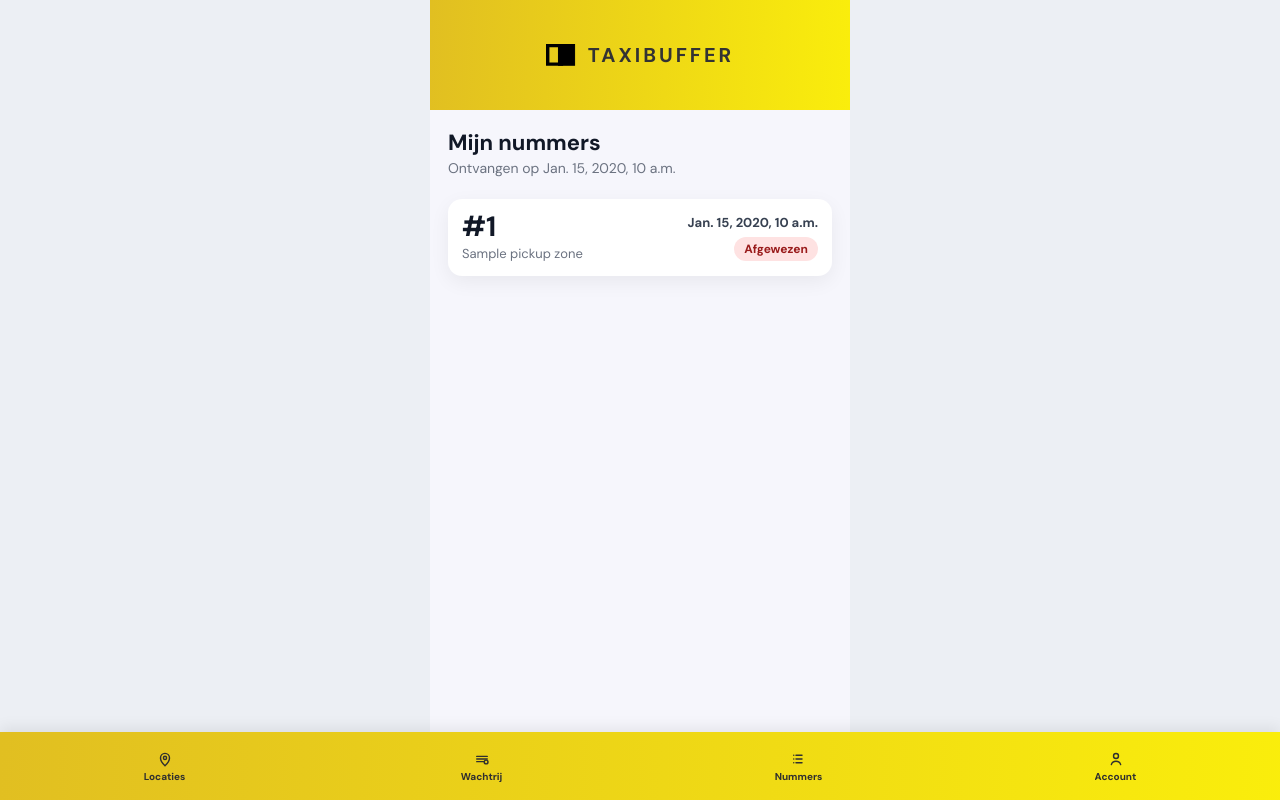
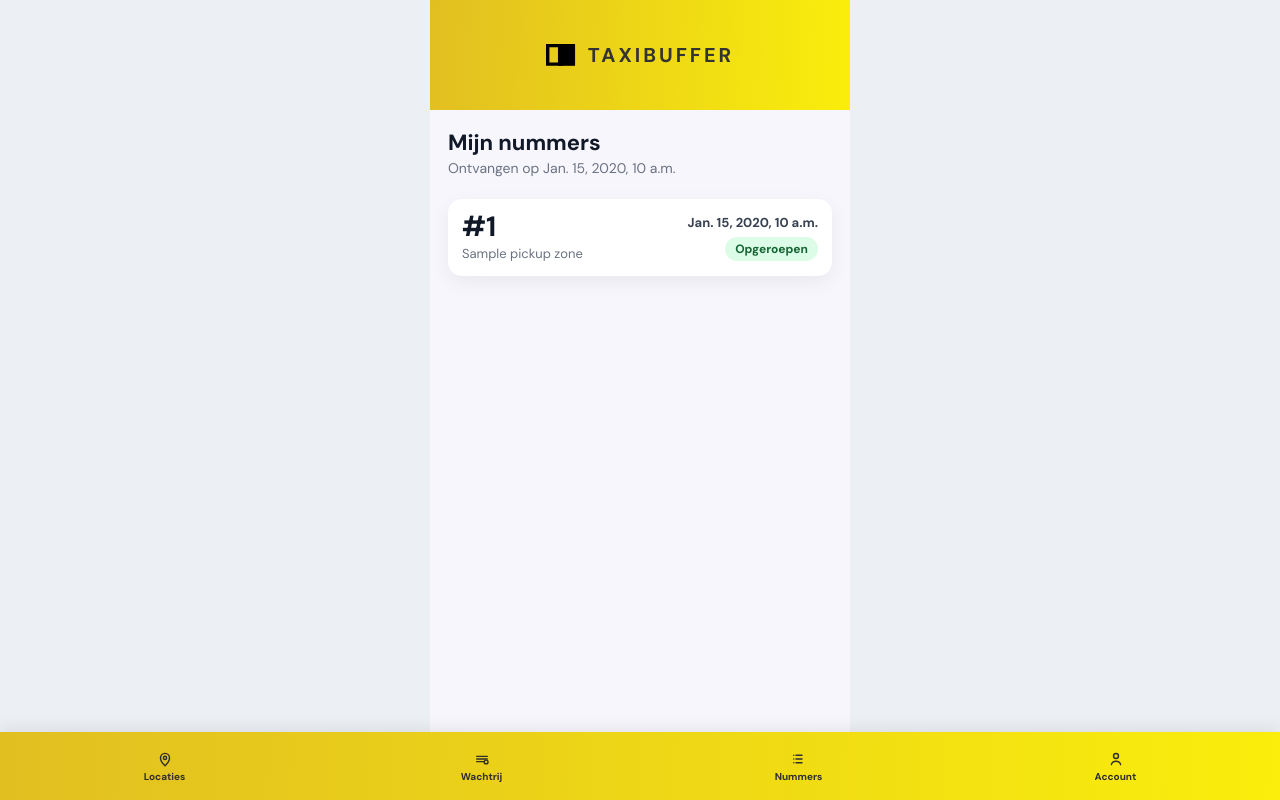
Before and after one commit to SineNomine998/taxibuffer, a Django app: template queueing/templates/queueing/sequence_history.html in a window 1280 px wide. Run offline with Django 5.2, Linux system fonts and the light colour scheme; the template is opened without the code that fills it: most values are stand-ins (such as "Sample title", 1, 10 or a date in 2020).

Commit message:
Remove tags like Open & Geaccepteerd on Nummers page to prevent confusion on the chauffeurs' side

```diff
--- a/queueing/templates/queueing/sequence_history.html
+++ b/queueing/templates/queueing/sequence_history.html
@@ -131,20 +131,9 @@
       white-space: nowrap;
     }
 
-    .status-pending {
-      background: #fff7cc;
-      color: #8a6700;
-    }
-
-    .status-accepted {
+    .status-called {
       background: #dcfce7;
       color: #166534;
-    }
-
-    .status-declined,
-    .status-timeout {
-      background: #fee2e2;
-      color: #991b1b;
     }
 
     .empty-state {
@@ -197,15 +186,7 @@
           <div class="number-meta">
             <div class="time-label">{{ notification.local_time_str }}</div>
 
-            {% if notification.response == notification.ResponseType.PENDING %}
-              <div class="status-badge status-pending">Open</div>
-            {% elif notification.response == notification.ResponseType.ACCEPTED %}
-              <div class="status-badge status-accepted">Geaccepteerd</div>
-            {% elif notification.response == notification.ResponseType.TIMEOUT %}
-              <div class="status-badge status-timeout">Verlopen</div>
-            {% else %}
-              <div class="status-badge status-declined">Afgewezen</div>
-            {% endif %}
+              <div class="status-badge status-called">Opgeroepen</div>
           </div>
         </div>
         {% endfor %}
```
